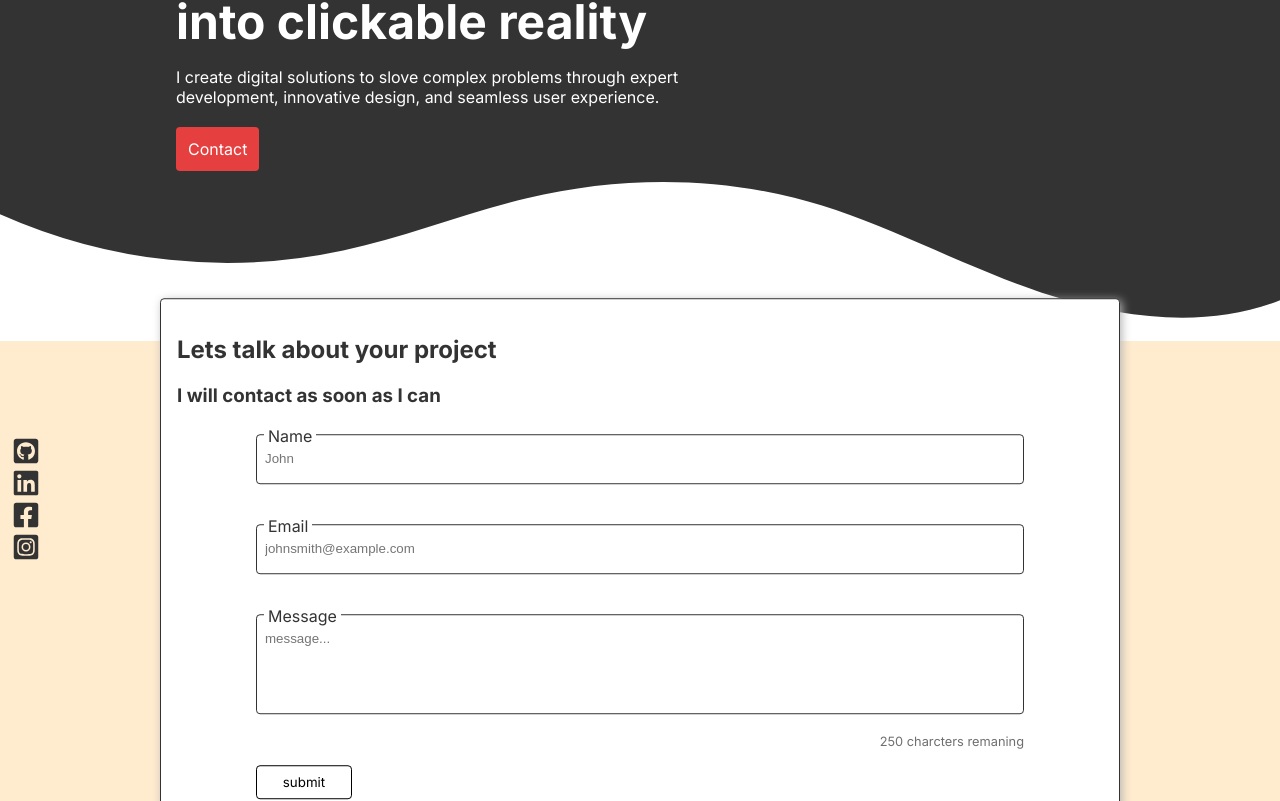
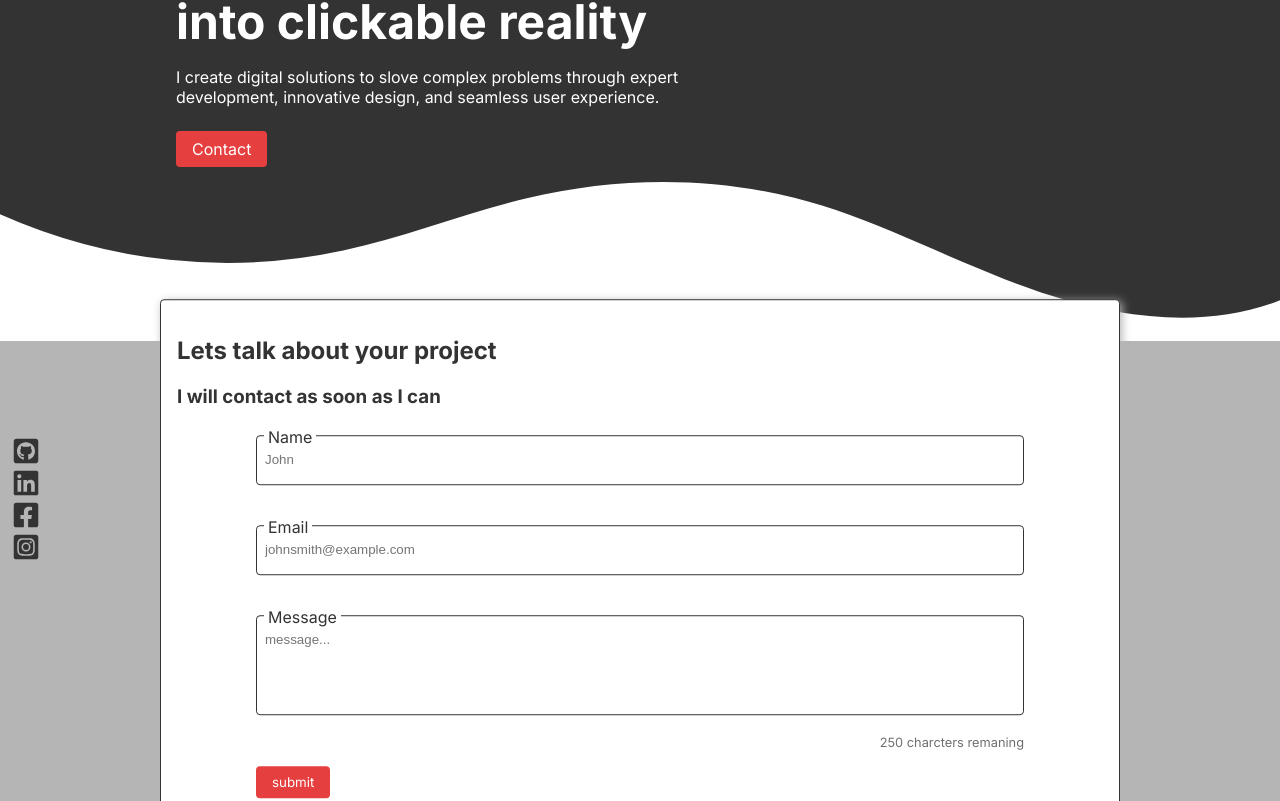
Before and after one commit to LaithAlwani/la-solutions, a Next.js app: page / in a window 1280 px wide. Shown: the part 219-1020 px from the top of the page. Built offline with nearby package versions, Linux system fonts and the light colour scheme; a web font is replaced by a local one.

Commit message:
fixes colors and removes darkmode button

```diff
--- a/app/globals.css
+++ b/app/globals.css
@@ -6,16 +6,17 @@
   --la-green: #73d473;
   --la-dark-gray: #666;
   --la-black: #333;
-  --la-off-white: #fff;
+  --la-white: #fff;
   --border-radius: 0.25rem;
-  --background-color: var(--la-off-white);
+  --background-color: var(--la-white);
   --background-accent: #b5b5b5;
   --font-color: var(--la-black);
+  --la-red:#e53f3f;
 }
 
 [data-theme="dark"] {
   --background-color: var(--la-black);
-  --font-color: var(--la-off-white);
+  --font-color: var(--la-white);
   --background-accent: #1e1e1e;
 }
 
@@ -49,11 +50,13 @@ a {
   padding: 0.75rem;
 }
 
-button {
+.btn {
   padding: 0.5rem 1rem;
   background-color: transparent;
   border-radius: 0.25rem;
-  border: 1px solid;
+  border: none;
+  background-color: var(--la-red);
+  color: var(--la-white);
 }
 
 .container {
@@ -201,10 +204,7 @@ label {
   border-radius: 0.25rem;
   background-color: var(--background-color);
 }
-form .btn-form {
-  margin-left: auto;
-  min-width: 6rem;
-}
+
 
 .message-length {
   display: block;
--- a/app/page.js
+++ b/app/page.js
@@ -25,7 +25,7 @@ export default function Home() {
               I create digital solutions to slove complex problems through expert development,
               innovative design, and seamless user experience.
             </p>
-            <Link href="#contact" className={styles.btn}>Contact</Link>
+            <Link href="#contact" className="btn">Contact</Link>
           </div>
         </div>
       </section>
--- a/app/page.module.css
+++ b/app/page.module.css
@@ -1,49 +1,36 @@
-.banner{
+.banner {
   position: relative;
   width: 100%;
   min-height: 40vh;
   background-color: var(--la-black);
-  color: var(--background-color);
+  color: var(--la-white);
   margin-bottom: 0;
 }
 
-.banner h1{
+.banner h1 {
   font-size: 2.5rem;
   max-width: 28rem;
   margin-bottom: 1rem;
 }
 
-.banner p{
+.banner p {
   margin-bottom: 2rem;
 }
 
-.img{
+.img {
   position: absolute;
   right: 0;
   top: 0;
 }
 
-
-.custom-shape-divider-bottom-1716742249{
+.custom-shape-divider-bottom-1716742249 {
   display: none;
-}
-
-.btn{
-  background-color: #e53f3f;
-  border: none;
-  border-radius: 0.25rem;
-  color: #fff;
-  cursor: pointer;
-}
-
-.btn:hover{
-
 }
 
 .contactFormContainer {
   position: relative;
   height: 40rem;
-  background-color: blanchedalmond;
+  background-color: var(--background-accent);
 }
 
 .contactFormWrapper {
@@ -66,21 +53,18 @@
   padding-bottom: 5rem;
 }
 
-@media only screen and (min-width:768px) {
-  .banner{
-    position: relative;
-    width: 100%;
-    min-height: 40vh;
-    background-color: var(--la-black);
+@media only screen and (min-width: 768px) {
+  .banner {
     padding-top: 1rem;
-    color: var(--background-color);
     margin-bottom: 10rem;
   }
-  .banner h1{
+
+  .banner h1 {
     font-size: 3rem;
     max-width: 600px;
   }
-  .banner p{
+
+  .banner p {
     max-width: 60%;
   }
 
@@ -106,5 +90,4 @@
   .custom-shape-divider-bottom-1716742249 .shape-fill {
     fill: var(--background-color);
   }
-
 }
--- a/components/ContactForm.jsx
+++ b/components/ContactForm.jsx
@@ -100,7 +100,7 @@ export default function ContactForm() {
           {message.length < 249 || message.length > 251 ? "charcters" : "charcter"} remaning
         </span>
 
-        <button type="submit" className="btn-form" disabled={loading}>
+        <button type="submit" className="btn" disabled={loading}>
           {loading ? "sending...." : "submit"}
         </button>
       </form>
--- a/components/Navbar.jsx
+++ b/components/Navbar.jsx
@@ -32,7 +32,7 @@ export default function Navbar() {
           <div className="nav-links">
             <NavLinks />
           </div>
-          <ThemeComponent />
+          {/* <ThemeComponent /> */}
           <button
             aria-label="nav-button"
             onClick={() => setToggleMenu(!toggleMenu)}
```
